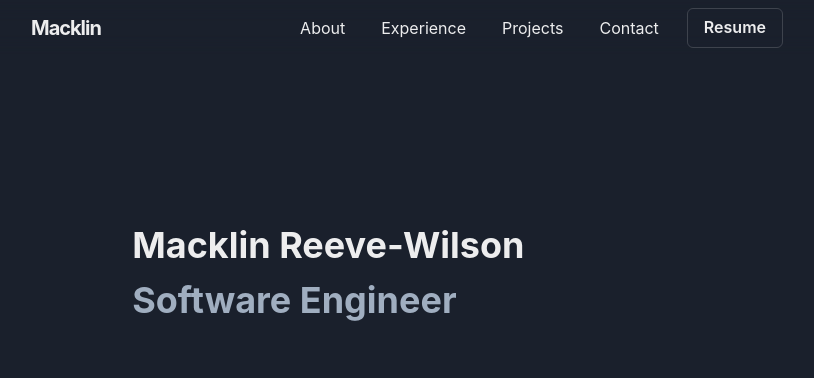
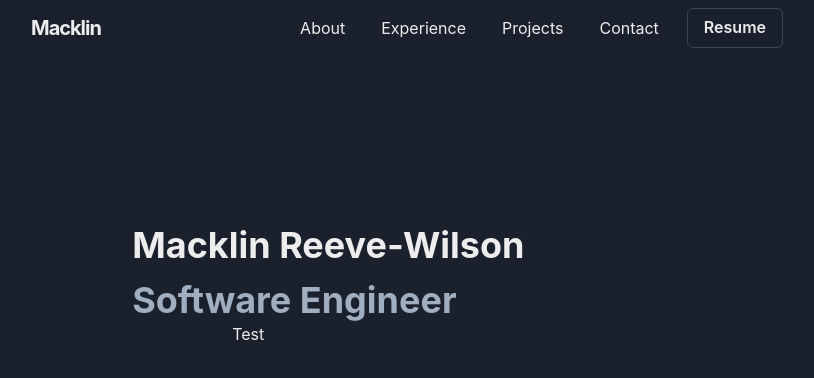
Before and after one commit to macklinhrw/portfolio, a Next.js app: page / in a window 1280 px wide. Shown: the top 378 px of the page, without its empty margins (233-1047 px from the left). Built offline with nearby package versions, Linux system fonts and the light colour scheme.

Commit message:
add style component

```diff
--- a/src/components/Hero.tsx
+++ b/src/components/Hero.tsx
@@ -1,4 +1,16 @@
-import { Box, Text, Heading } from "@chakra-ui/react"
+import { motion, MotionProps } from "framer-motion";
+import {
+  Box,
+  Text,
+  Heading,
+  chakra,
+  shouldForwardProp,
+} from "@chakra-ui/react";
+
+const StyledDiv: any = chakra(motion.div, {
+  shouldForwardProp: (prop) => shouldForwardProp(prop) || prop === "transition",
+});
+
 const Hero = () => {
   return (
     <div>
@@ -9,9 +21,16 @@ const Hero = () => {
         <Heading as="h2" color="gray.400">
           Software Engineer
         </Heading>
+        <motion.div animate={{}}></motion.div>
+        <StyledDiv
+          animate={{ x: 100 }}
+          transition={{ type: "spring", stiffness: 100 }}
+        >
+          Test
+        </StyledDiv>
       </Box>
     </div>
-  )
-}
+  );
+};
 
 export default Hero;
```
